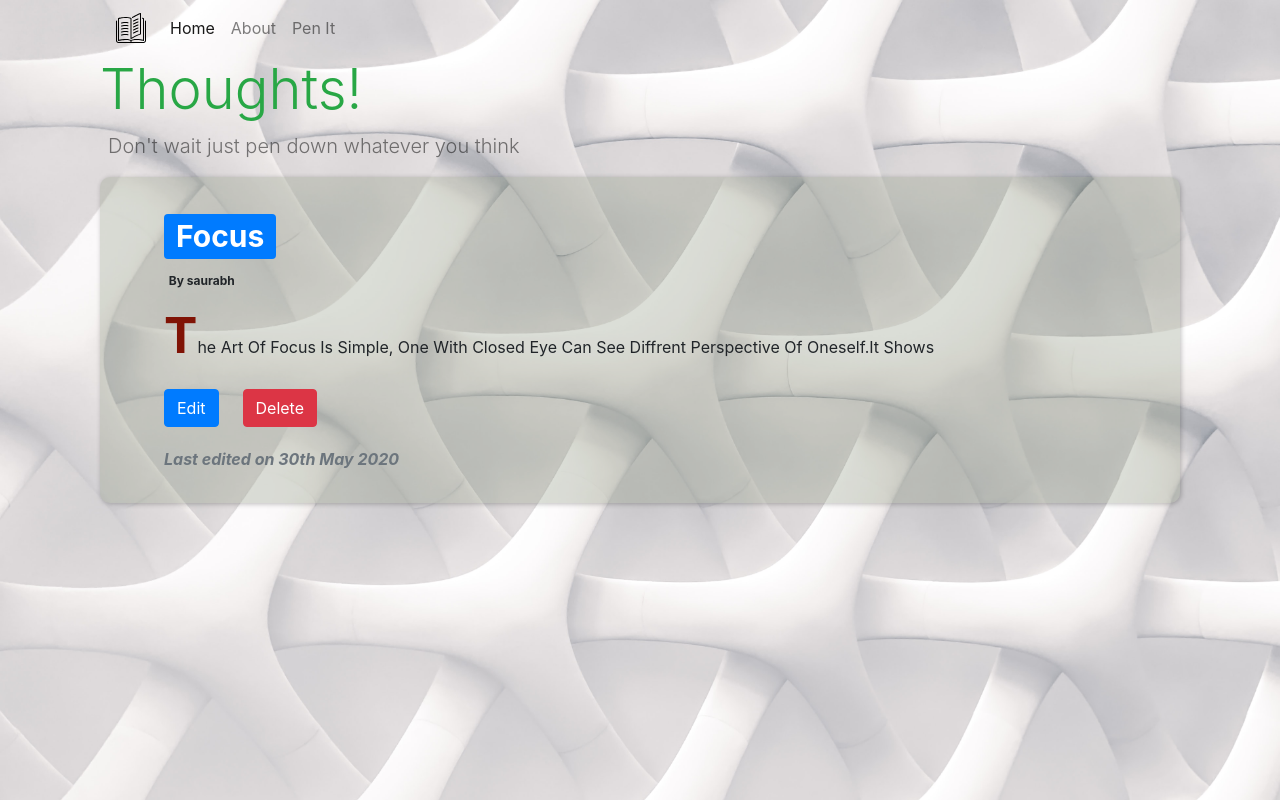
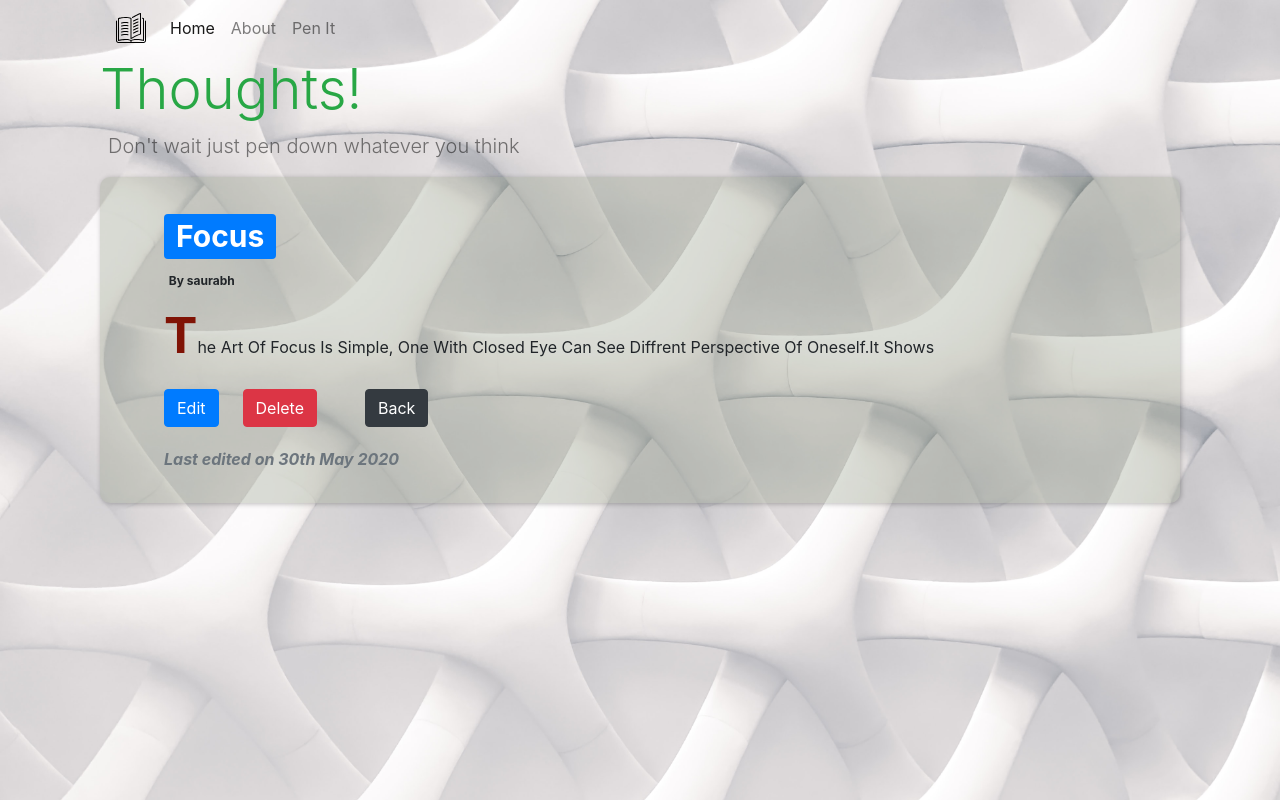
Before and after one commit to Iamsbharti/blog-app-ng, an Angular app: page /viewblog/1 in a window 1280 px wide. Built offline with nearby package versions, Linux system fonts and the light colour scheme.

Commit message:
added back route in blogview component

```diff
--- a/src/app/blog-view/blog-view.component.html
+++ b/src/app/blog-view/blog-view.component.html
@@ -8,9 +8,13 @@
       <p class="blogbody">{{ currentBlog.body }}</p>
       <button class="btn btn-primary transparent">Edit</button>
       <button class="btn btn-danger ml-4">Delete</button>
+      <a [routerLink]="['/home']"
+        ><button class="btn btn-dark ml-5">Back</button></a
+      >
       <div class="date">
         <span class="text-muted">Last edited on {{ currentBlog.created }}</span>
       </div>
     </div>
   </div>
 </div>
+<router-outlet></router-outlet>
```
